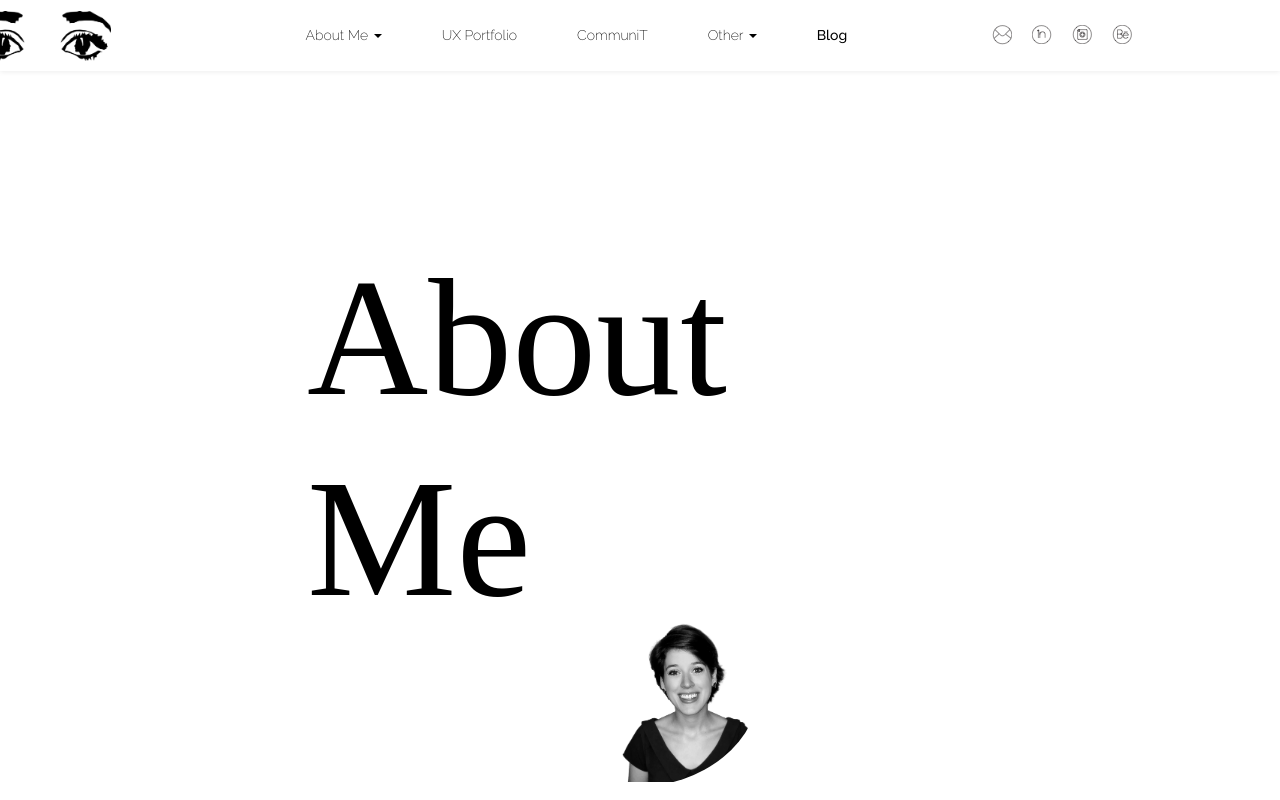
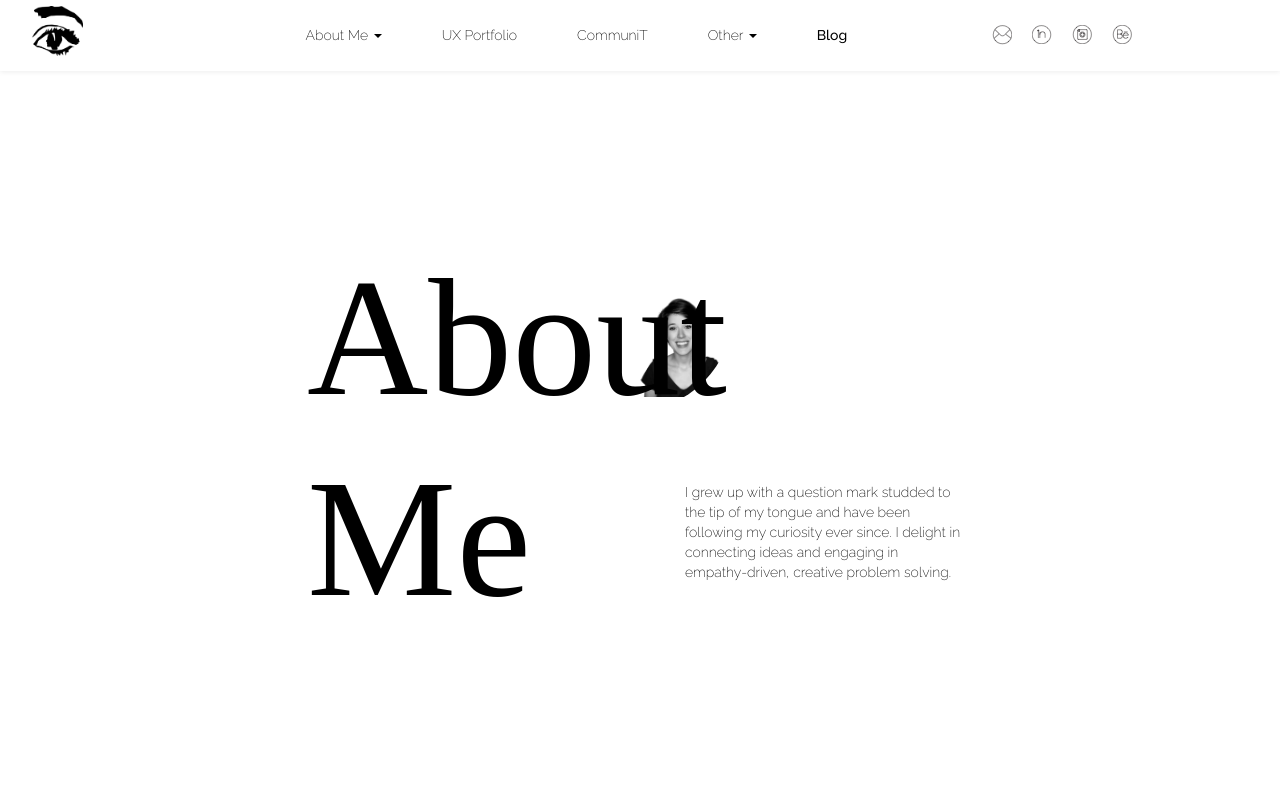
Before and after one commit to caraclarke/devin, a plain HTML site: page index.html in a window 1280 px wide. Shown: the top 800 px of the page. Drawn offline with nearby package versions, Linux system fonts and the light colour scheme; animation ran at ten frames a second.

Commit message:
Eye in navbar, about me page fixed
Fixed about me page font size/positioning
Adjusted image to fit in new size about me
Changed paragraph location

Fixed eye size in navbar

Changed all from absolute to relative positioning

```diff
--- a/style/main_style.css
+++ b/style/main_style.css
@@ -47,8 +47,8 @@ h1 {
 
   .logo {
     position: relative;
-    top: 10px;
-    left: -70%;
+    top: 5px;
+    left: -125px;
     background: transparent;
   }
 
@@ -168,12 +168,12 @@ h1 {
 
 /* holding devin image in about me */
 .hold-image {
-  height: 205px;
-  width: 250px;
+  height: 200px;
+  width: 200px;
   border-radius: 50%;
   position: relative;
-  left: 440px;
-  top: 150px;
+  bottom: 221px;
+  left: 463px;
   overflow: hidden;
 }
 
@@ -182,27 +182,23 @@ h1 {
 }
 
 .about-me-title img {
-  height: 160px;
+  height: 100px;
   width: auto;
   position: relative;
-  top: 40px;
+  top: 86px;
   left: 100px;
   z-index: 0;
 }
 
 .about-me-title p {
   position: relative;
-  top: 275px;
-  left: 550px;
-  height: 200px;
-  width: 325px;
+  bottom: 150px;
+  left: 615px;
+  height: 141px;
+  width: 276px;
 }
 
 /* hats in about me */
-
-.grad-cap, .jester-hat, .comm-cap, .artist-cap, .nerd-hat, .kid-hat {
-  background: transparent;
-}
 
 .content {
   height: 100vh;
```
